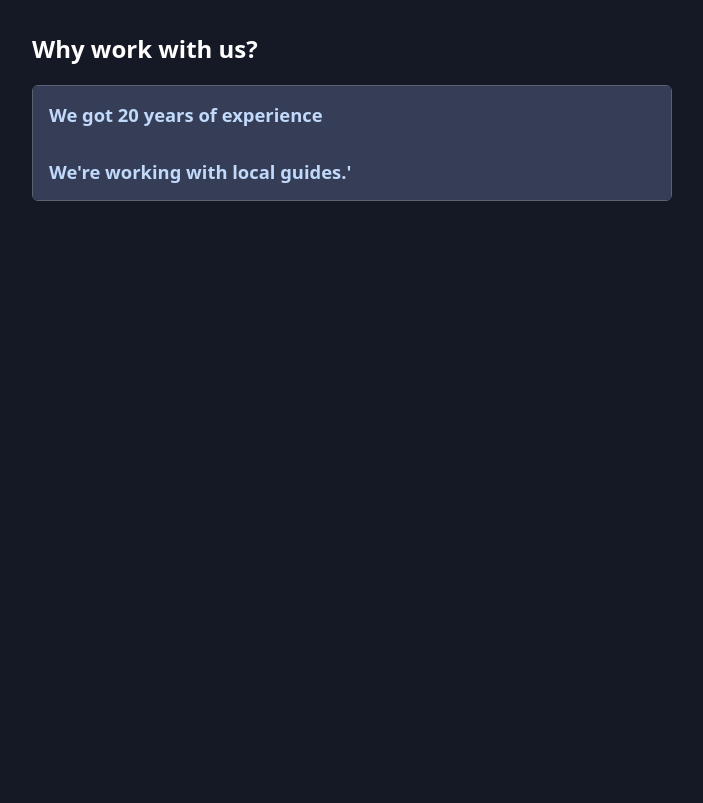
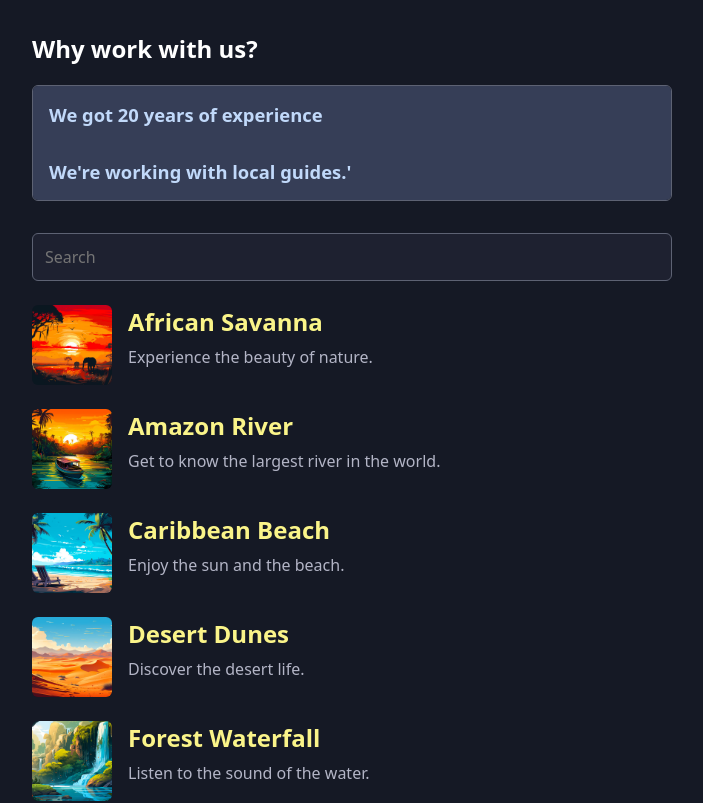
Before and after one commit to ddangmul/React-Patterns, a React (Vite) app: page / in a window 1280 px wide. Shown: the top 803 px of the page, without its empty margins (288-991 px from the left). Built offline with nearby package versions, Linux system fonts and the light colour scheme.

Commit message:
SearchableList 추가 & Render Props로 검색 기능 구현

```diff
--- a/src/App.jsx
+++ b/src/App.jsx
@@ -1,11 +1,51 @@
 import Accordion from "./components/accordion/Accordion.jsx";
+import SearchableList from "./components/accordion/SearchableList/SearchableList.jsx";
+
+import savannaImg from "./assets/african-savanna.jpg";
+import amazonImg from "./assets/amazon-river.jpg";
+import caribbeanImg from "./assets/caribbean-beach.jpg";
+import desertImg from "./assets/desert-dunes.jpg";
+import forestImg from "./assets/forest-waterfall.jpg";
+import Place from "./components/accordion/SearchableList/Place.jsx";
+
+const PLACES = [
+  {
+    id: "african-savanna",
+    image: savannaImg,
+    title: "African Savanna",
+    description: "Experience the beauty of nature.",
+  },
+  {
+    id: "amazon-river",
+    image: amazonImg,
+    title: "Amazon River",
+    description: "Get to know the largest river in the world.",
+  },
+  {
+    id: "caribbean-beach",
+    image: caribbeanImg,
+    title: "Caribbean Beach",
+    description: "Enjoy the sun and the beach.",
+  },
+  {
+    id: "desert-dunes",
+    image: desertImg,
+    title: "Desert Dunes",
+    description: "Discover the desert life.",
+  },
+  {
+    id: "forest-waterfall",
+    image: forestImg,
+    title: "Forest Waterfall",
+    description: "Listen to the sound of the water.",
+  },
+];
 
 function App() {
   return (
     <main>
       <section>
         <h2>Why work with us?</h2>
-
         <Accordion className="accordion">
           <Accordion.Item id="experience" className="accordion-item">
             <Accordion.Title className="accordion-item-title">
@@ -37,6 +77,14 @@ function App() {
           </Accordion.Item>
         </Accordion>
       </section>
+      <section>
+        <SearchableList items={PLACES}>
+          {(item) => <Place item={item} />}
+        </SearchableList>
+        <SearchableList items={["item 1", "item 2"]}>
+          {(item) => item}
+        </SearchableList>
+      </section>
     </main>
   );
 }
--- /dev/null
+++ b/src/components/accordion/SearchableList/Place.jsx
@@ -0,0 +1,11 @@
+export default function Place({ item }) {
+  return (
+    <article className="place">
+      <img src={item.image} alt={item.title} />
+      <div>
+        <h2>{item.title}</h2>
+        <p>{item.description}</p>
+      </div>
+    </article>
+  );
+}
--- /dev/null
+++ b/src/components/accordion/SearchableList/SearchableList.jsx
@@ -0,0 +1,25 @@
+import { useState } from "react";
+
+export default function SearchableList({ items, children }) {
+  const [searchTerm, setSearchTerm] = useState("");
+
+  const searchResults = items.filter((item) =>
+    JSON.stringify(item).toLowerCase().includes(searchTerm.toLowerCase())
+  );
+
+  function handleChange(event) {
+    setSearchTerm(event.target.value);
+  }
+  return (
+    <div className="searchable-list">
+      <input type="search" placeholder="Search" onChange={handleChange} />
+      <ul>
+        {searchResults.map((item, index) => (
+          <li key={index}>
+            {children(item)}
+            </li>
+        ))}
+      </ul>
+    </div>
+  );
+}
```
